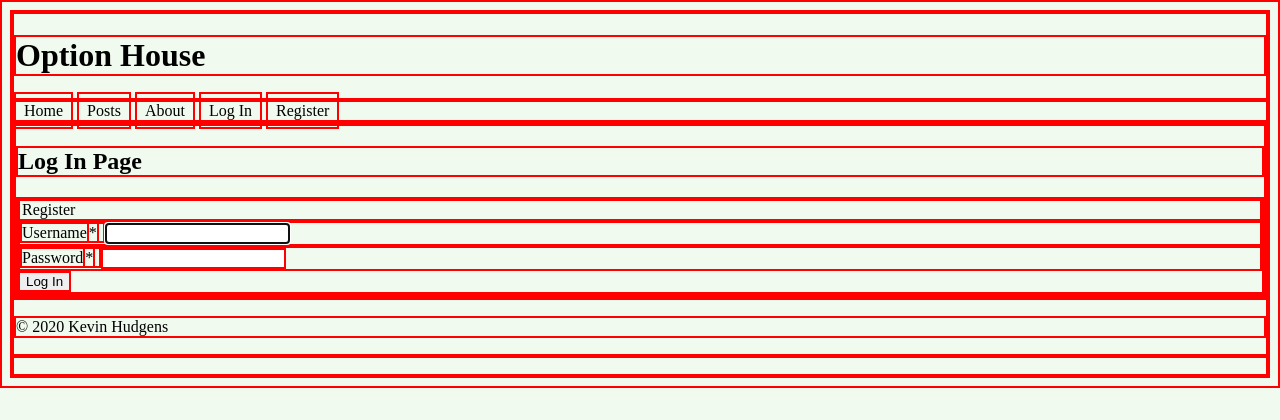
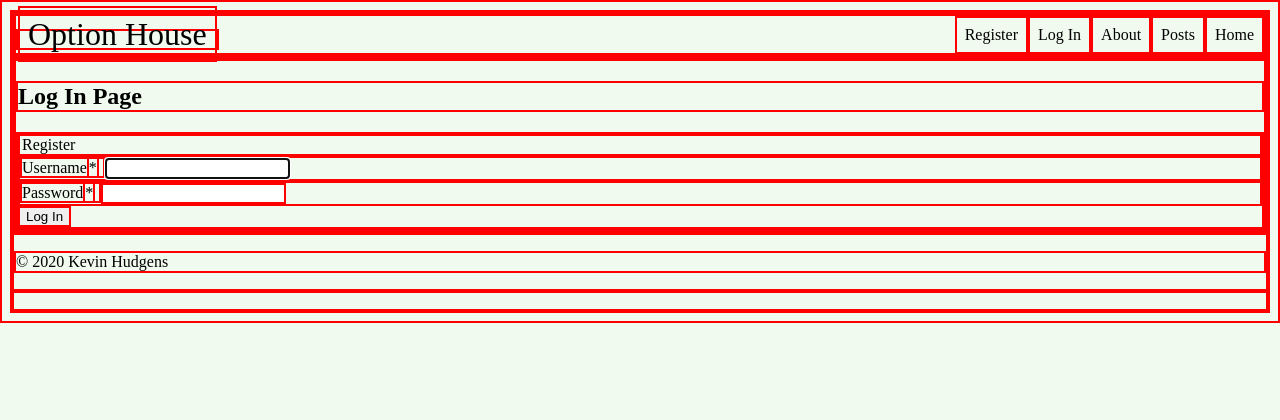
Before and after one commit to kghudgens/OptionHouse, a Django app: page /login in a window 1280 px wide. Shown: the top 420 px of the page. Run offline with Django 3.2, Linux system fonts and the light colour scheme; some libraries are stand-ins or nearby versions.

Commit message:
added some id tags to the nav bar

```diff
--- a/optionhouseapp/templates/optionhouseapp/base.html
+++ b/optionhouseapp/templates/optionhouseapp/base.html
@@ -9,22 +9,22 @@
     <link rel="stylesheet" type="text/css" href="{% static 'optionhouseapp/styles.css' %}">
 </head>
 <body>
-    <header>
-        <h1>Option House</h1>
-    </header>
-    <nav>
-        <a id="nav_links" href="{% url 'index' %}">Home</a>
-        <a id="nav_links" href="{% url 'post-list' %}">Posts</a>
-        <a id="nav_links" href="{% url 'about' %}">About</a>
+    <nav><ul>
+            <li>
+        <a class="title" id="nav_links" href="{%url 'index' %}">Option House</a>
+        <a id="nav_links" style="float:right" href="{% url 'index' %}">Home</a>
+        <a id="nav_links" style="float:right" href="{% url 'post-list' %}">Posts</a>
+        <a id="nav_links" style="float:right" href="{% url 'about' %}">About</a>
 
     {% if user.is_authenticated %}
-        <a id="nav_links" href="{% url 'profile' %}">Profile</a>
-        <a id="nav_links" href="{% url 'logout' %}">Log Out</a>
+        <a id="nav_links" style="float:right" href="{% url 'profile' %}">Profile</a>
+        <a id="nav_links" style="float:right" href="{% url 'logout' %}">Log Out</a>
     {% else %}
-        <a id="nav_links" href="{% url 'login' %}">Log In</a>
-        <a id="nav_links" href="{% url 'register' %}">Register</a>
+        <a id="nav_links" style="float:right" href="{% url 'login' %}">Log In</a>
+        <a id="nav_links" style="float:right" href="{% url 'register' %}">Register</a>
     {% endif %}
-
+            </li>
+        </ul>
     </nav>
     <main>
         <article>
```
